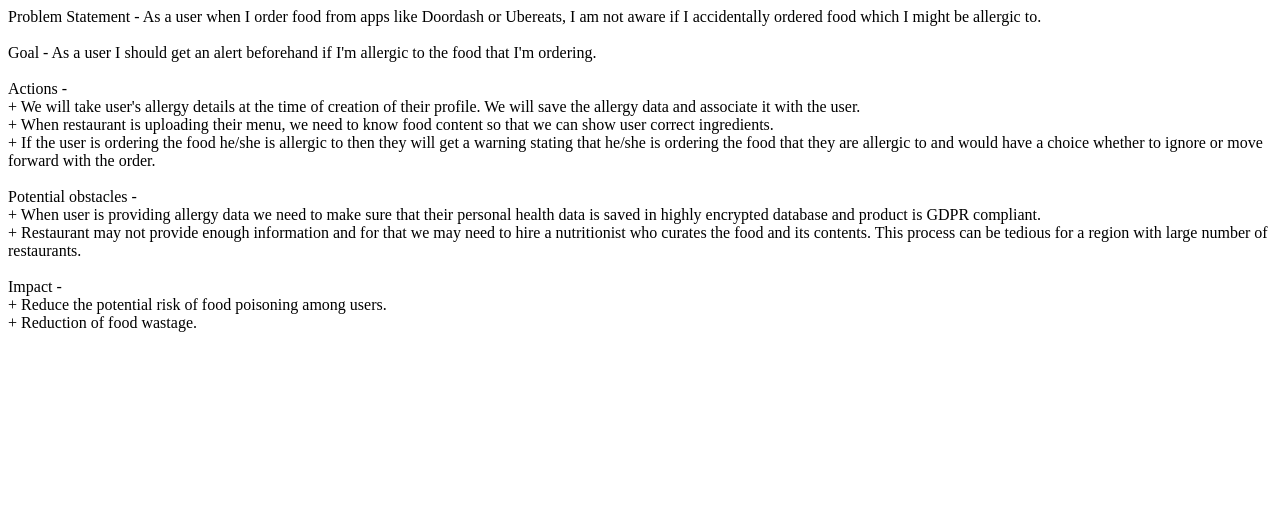
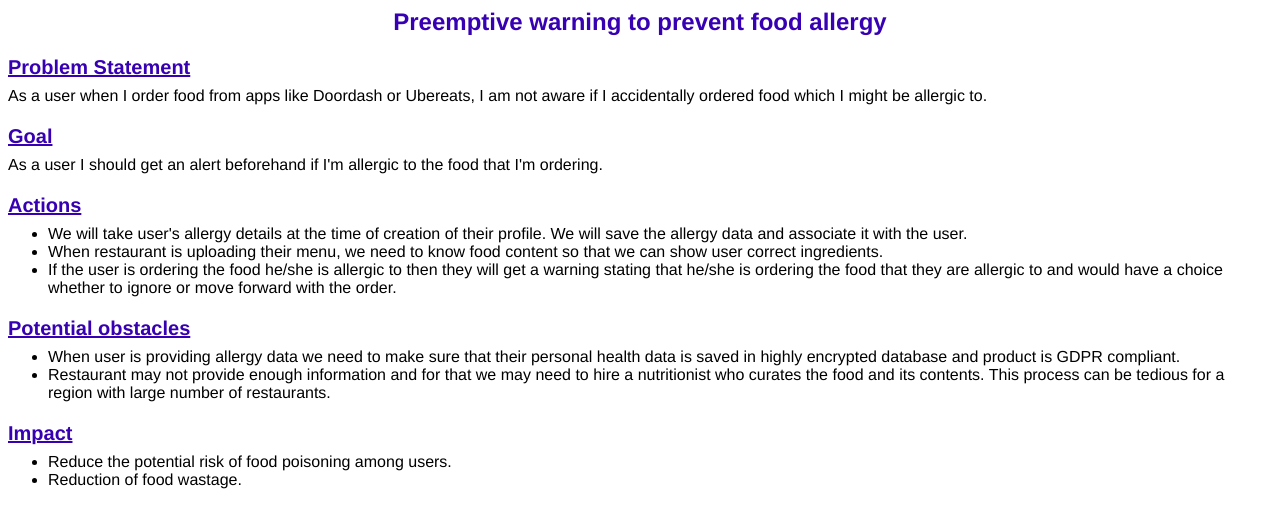
Before and after one commit to shreyanshhh/Restaurant-Menu, a plain HTML site: page index.html in a window 1280 px wide. Drawn offline with Linux system fonts and the light colour scheme.

Commit message:
add styles to the description

```diff
--- a/index.html
+++ b/index.html
@@ -1,16 +1,86 @@
-Problem Statement - As a user when I order food from apps like Doordash or Ubereats, I am not aware if I accidentally ordered food which I might be allergic to.<br/><br/>
+<html>
 
-Goal - As a user I should get an alert beforehand if I'm allergic to the food that I'm ordering.<br/><br/>
+<head>
+  <title>
+    Jain Kunal CS460 Assignment 02
+  </title>
+  <style>
+    body {
+      background-color: #fff;
+      font-family: Helvetica, "Trebuchet MS", Verdana, sans-serif;
+      overflow: hidden !important;
+    }
+    h2 {
+      text-align: center;
+      color: #3700b3;
+      font-size: 24px;
+    }
+    h3 {
+      color: #3700b3;
+      margin-bottom: 8px;
+      font-size: 20px;
+      text-decoration: underline;
+    }
+    p {
+      margin-top: 0rem;
+      font-weight: 500;
+    }
+    ul {
+      margin-top: 0rem;
+    }
+    hr {
+      color: #018786;
+    }
+  </style>
+</head>
 
-Actions -<br/>
-  + We will take user's allergy details at the time of creation of their profile. We will save the allergy data and associate it with the user.<br/>
-  + When restaurant is uploading their menu, we need to know food content so that we can show user correct ingredients.<br/>
-  + If the user is ordering the food he/she is allergic to then they will get a warning stating that he/she is ordering the food that they are allergic to and would have a choice whether to ignore or move forward with the order.<br/>
-<br/>
-Potential obstacles -<br/>
-  + When user is providing allergy data we need to make sure that their personal health data is saved in highly encrypted database and product is GDPR compliant.<br/>
-  + Restaurant may not provide enough information and for that we may need to hire a nutritionist who curates the food and its contents. This process can be tedious for a region with large number of restaurants.<br/>
-<br/>
-Impact -<br/>
-  + Reduce the potential risk of food poisoning among users.<br/>
-  + Reduction of food wastage.<br/>
+<body>
+  <h2>Preemptive warning to prevent food allergy</h2>
+  <h3>Problem Statement</h3>
+  <p>
+    As a user when I order food from apps like Doordash or Ubereats, I am not aware if I accidentally ordered food which
+    I might be allergic to.
+  </p>
+  <h3>Goal</h3>
+  <p>
+    As a user I should get an alert beforehand if I'm allergic to the food that I'm ordering.
+  </p>
+  <h3>Actions</h3>
+  <ul>
+    <li>
+      We will take user's allergy details at the time of creation of their profile. We will save the allergy data and
+      associate it with the user.
+    </li>
+    <li>
+      When restaurant is uploading their menu, we need to know food content so that we can show user correct
+      ingredients.
+    </li>
+    <li>
+      If the user is ordering the food he/she is allergic to then they will get a warning stating that he/she is
+      ordering the food that they are allergic to and would have a choice whether to ignore or move forward with the
+      order.
+    </li>
+  </ul>
+  <h3>Potential obstacles</h3>
+  <ul>
+    <li>
+      When user is providing allergy data we need to make sure that their personal health data is saved in highly
+      encrypted database and product is GDPR compliant.
+    </li>
+    <li>
+      Restaurant may not provide enough information and for that we may need to hire a nutritionist who curates the food
+      and its contents. This process can be tedious for a region with large number of restaurants.
+    </li>
+  </ul>
+  <h3>Impact</h3>
+  <ul>
+    <li>
+      Reduce the potential risk of food poisoning among users.
+    </li>
+    <li>
+      Reduction of food wastage.
+    </li>
+  </ul>
+</body>
+
+</html>
```
